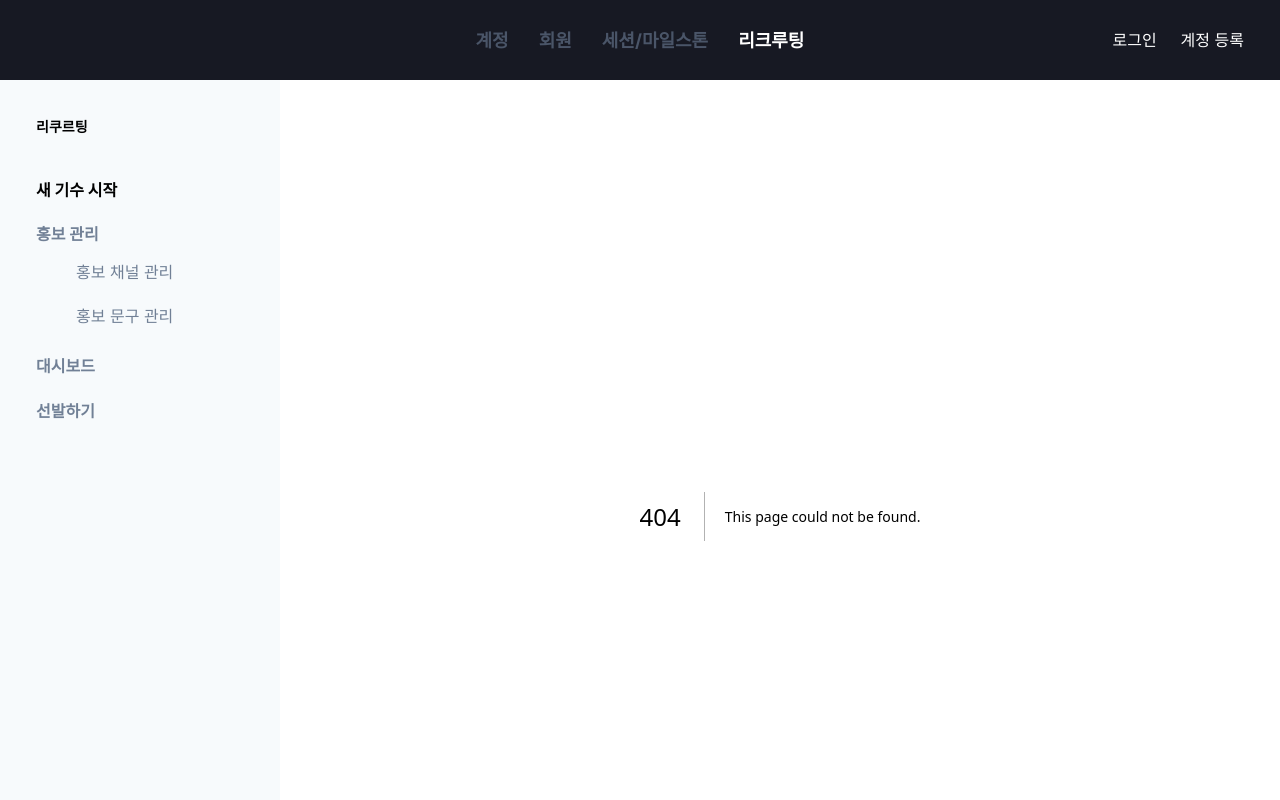
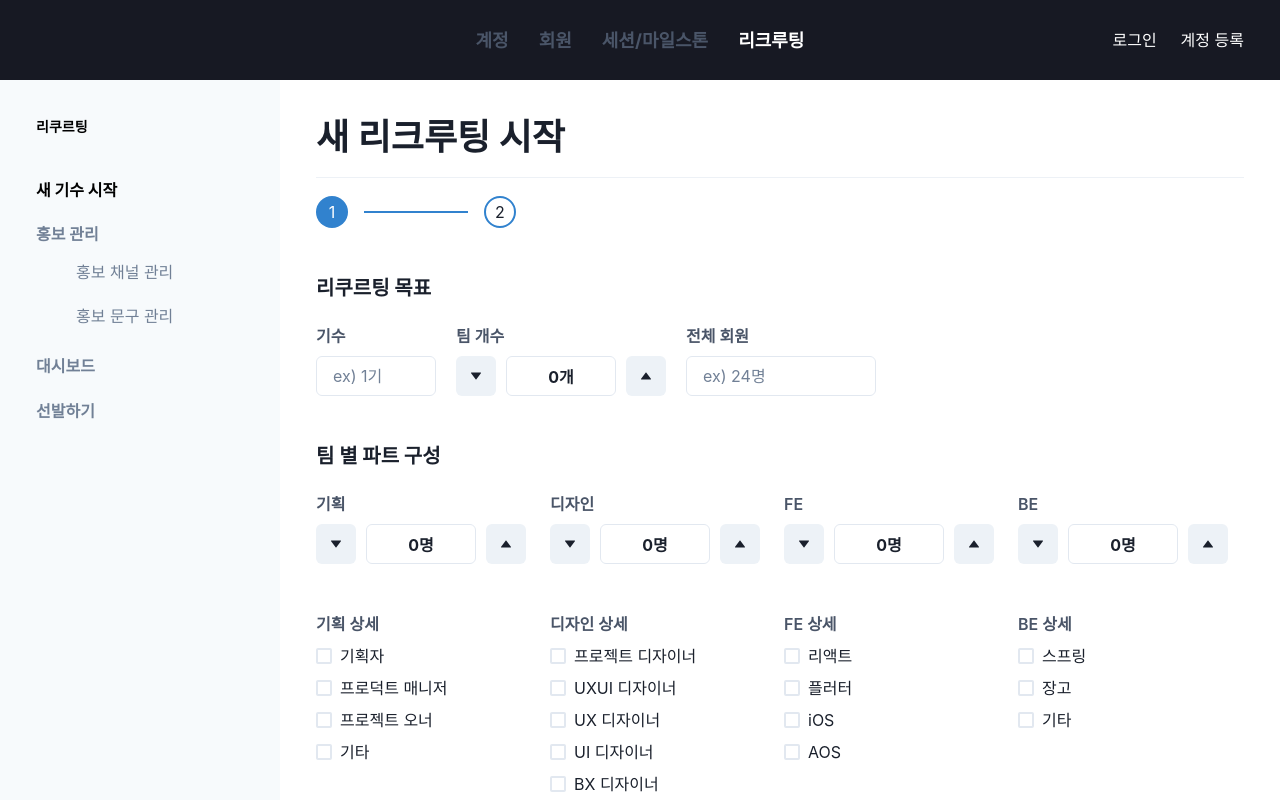
Before and after one commit to prography-dev/prography-admin-web, a Next.js app: page /recruit in a window 1280 px wide. Before the commit this address had no page. Built offline with nearby package versions, Linux system fonts and the light colour scheme.

Commit message:
:sparkles: 리쿠르팅 시작 step 1 UI 구현

```diff
--- /dev/null
+++ b/src/pages/recruit/index.tsx
@@ -0,0 +1,248 @@
+import InputField from '@/components/InputField'
+import StepperInput from '@/components/StepperInput'
+import {
+  Box,
+  Button,
+  Checkbox,
+  Divider,
+  Flex,
+  Grid,
+  Heading,
+  Input,
+  Step,
+  StepIndicator,
+  StepNumber,
+  StepSeparator,
+  StepStatus,
+  Stepper,
+  VStack,
+  useSteps,
+} from '@chakra-ui/react'
+import { Controller, useForm } from 'react-hook-form'
+
+const stepList = [{ stepIndex: 1 }, { stepIndex: 2 }]
+
+const teamList = [
+  {
+    name: '기획',
+    fieldName: 'planning',
+    detail: [
+      {
+        name: '기획자',
+        fieldName: 'planner',
+      },
+      {
+        name: '프로덕트 매니저',
+        fieldName: 'productManager',
+      },
+      {
+        name: '프로젝트 오너',
+        fieldName: 'projectOwner',
+      },
+      {
+        name: '기타',
+        fieldName: 'etc',
+      },
+    ],
+  },
+  {
+    name: '디자인',
+    fieldName: 'design',
+    detail: [
+      {
+        name: '프로젝트 디자이너',
+        fieldName: 'projectDesigner',
+      },
+      {
+        name: 'UXUI 디자이너',
+        fieldName: 'uxuiDesigner',
+      },
+      {
+        name: 'UX 디자이너',
+        fieldName: 'uxDesigner',
+      },
+      {
+        name: 'UI 디자이너',
+        fieldName: 'uiDesigner',
+      },
+      {
+        name: 'BX 디자이너',
+        fieldName: 'bxDesigner',
+      },
+      {
+        name: '그래픽 디자이너',
+        fieldName: 'graphicDesigner',
+      },
+    ],
+  },
+  {
+    name: 'FE',
+    fieldName: 'fe',
+    detail: [
+      {
+        name: '리액트',
+        fieldName: 'react',
+      },
+      {
+        name: '플러터',
+        fieldName: 'flutter',
+      },
+      {
+        name: 'iOS',
+        fieldName: 'ios',
+      },
+      {
+        name: 'AOS',
+        fieldName: 'aos',
+      },
+    ],
+  },
+  {
+    name: 'BE',
+    fieldName: 'be',
+    detail: [
+      {
+        name: '스프링',
+        fieldName: 'spring',
+      },
+      {
+        name: '장고',
+        fieldName: 'django',
+      },
+      {
+        name: '기타',
+        fieldName: 'etc',
+      },
+    ],
+  },
+]
+
+const Recruit = () => {
+  const { register, control, getValues } = useForm({})
+  const { activeStep, setActiveStep } = useSteps({
+    index: 1,
+    count: stepList.length,
+  })
+
+  return (
+    <Box>
+      <Heading as="h1" size="xl">
+        새 리크루팅 시작
+      </Heading>
+      <Divider my="18px" />
+      <Stepper index={activeStep} w="200px">
+        {stepList.map((step) => (
+          <Step key={step.stepIndex} onClick={() => setActiveStep(step.stepIndex)}>
+            <StepIndicator>
+              <StepStatus
+                active={<StepNumber />}
+                complete={<StepNumber />}
+                incomplete={<StepNumber />}
+              />
+            </StepIndicator>
+            <StepSeparator />
+          </Step>
+        ))}
+      </Stepper>
+      <VStack align="flex-start" spacing="24px" mt="12px">
+        <section>
+          <Heading as="h3" size="md" mt="36px" mb="24px">
+            리쿠르팅 목표
+          </Heading>
+          <Flex gap="20px">
+            <InputField
+              label="기수"
+              renderInput={() => (
+                <Input
+                  w="120px"
+                  placeholder="ex) 1기"
+                  {...register('generation', { required: true })}
+                />
+              )}
+            />
+            <InputField
+              label="팀 개수"
+              renderInput={() => (
+                <Controller
+                  control={control}
+                  name="teamCount"
+                  defaultValue={0}
+                  render={({ field }) => <StepperInput countText="개" {...field} />}
+                />
+              )}
+            />
+            <InputField
+              label="전체 회원"
+              renderInput={() => (
+                <Input
+                  w="190px"
+                  placeholder="ex) 24명"
+                  {...register('memberCount', { required: true })}
+                />
+              )}
+            />
+          </Flex>
+        </section>
+        <section>
+          <Heading as="h3" size="md" my="24px">
+            팀 별 파트 구성
+          </Heading>
+          <Grid rowGap="48px" columnGap="24px" templateColumns="repeat(4, 1fr)">
+            {teamList.map((team) => (
+              <InputField
+                key={team.name}
+                label={team.name}
+                renderInput={() => (
+                  <Controller
+                    control={control}
+                    name={team.fieldName + '.count'}
+                    defaultValue={0}
+                    render={({ field }) => <StepperInput countText="명" {...field} />}
+                  />
+                )}
+              />
+            ))}
+            {teamList.map((team) => (
+              <InputField
+                key={team.name}
+                label={team.name + ' 상세'}
+                renderInput={() => (
+                  <VStack align="flex-start" spacing="8px">
+                    {team.detail.map((detail) => (
+                      <Controller
+                        key={detail.fieldName}
+                        control={control}
+                        name={team.fieldName + '.' + detail.fieldName}
+                        defaultValue={false}
+                        render={({ field: { onChange, value, ref } }) => (
+                          <Checkbox
+                            ref={ref}
+                            onChange={(e) => onChange(e.target.checked)}
+                            isChecked={value}
+                          >
+                            {detail.name}
+                          </Checkbox>
+                        )}
+                      />
+                    ))}
+                  </VStack>
+                )}
+              />
+            ))}
+          </Grid>
+        </section>
+      </VStack>
+      <Divider my="18px" />
+      <Flex justifyContent="space-between">
+        <Button variant="outline" w="300px" onClick={() => setActiveStep(activeStep - 1)}>
+          이전
+        </Button>
+        <Button colorScheme="blue" w="300px" onClick={() => console.log(getValues())}>
+          다음
+        </Button>
+      </Flex>
+    </Box>
+  )
+}
+
+export default Recruit
```
